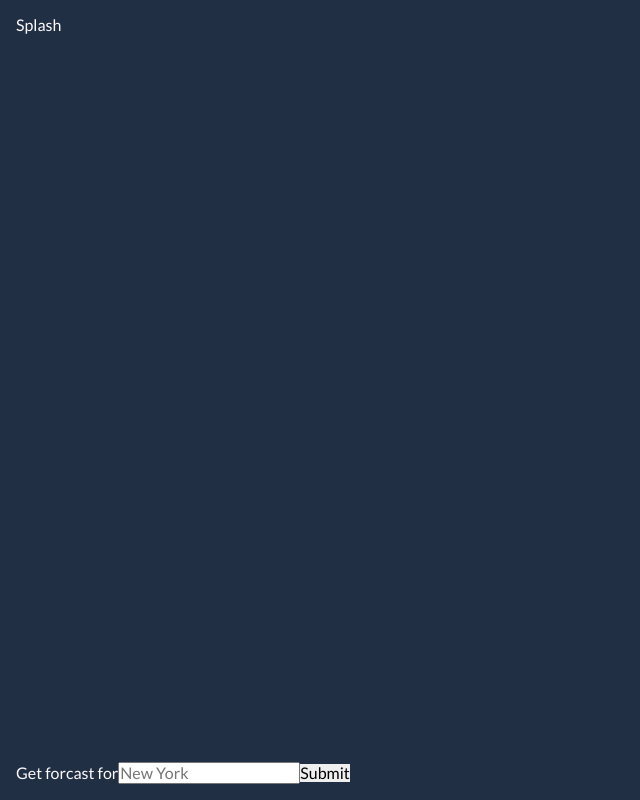
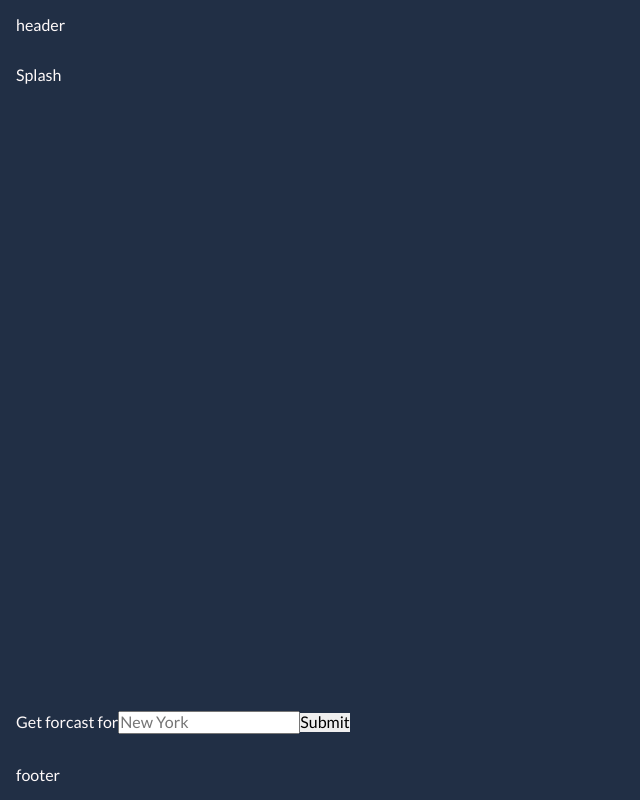
Before and after one commit to AB6923/daily-forecast, a React (Create React App) app: page / in a window 1280 px wide. Shown: the whole page, without its empty margins (0-640 px from the left). Built offline with nearby package versions, Linux system fonts and the light colour scheme; the HTML template or start-up script is replaced by a standard one.

Commit message:
render initial forcast data

```diff
--- a/src/App.js
+++ b/src/App.js
@@ -9,12 +9,14 @@ export default function App() {
 	return (
 		<WeatherContextProvider>
 			<div className='container'>
+				<header>header</header>
 				<main>
 					<Splash />
 					<Loading />
 					<Forcast />
 				</main>
 				<Form />
+				<footer>footer</footer>
 			</div>
 		</WeatherContextProvider>
 	)
--- a/src/components/CurrentWeather.js
+++ b/src/components/CurrentWeather.js
@@ -1,16 +1,12 @@
-// import React, { useContext } from 'react'
-// import { WeatherContext } from '../contexts/WeatherContext'
-// import { WeatherIcon, Temp } from '../components'
+import React from 'react'
+import { WeatherIcon, Temp } from '../components'
 
-export const CurrentWeather = () => {
-	// const { weatherData } = useContext(WeatherContext)
-	// const icon = weatherData.current.weather[0].icon
-
+export const CurrentWeather = ({ weatherData }) => {
+	console.log(weatherData)
 	return (
-		<article className='current-weather'>
-			current weather
-			{/* <WeatherIcon iconRef={icon} />
-			<Temp temp={weatherData.current.temp} country={weatherData.country} /> */}
+		<article className='forcast-card'>
+			<WeatherIcon iconRef={weatherData.icon} />
+			<Temp temp={weatherData.currentTemp} country={weatherData.country} />
 		</article>
 	)
 }
--- a/src/components/Forcast.js
+++ b/src/components/Forcast.js
@@ -1,16 +1,25 @@
 import React, { useContext } from 'react'
 import { WeatherContext } from '../contexts/WeatherContext'
 import { CurrentWeather } from '../components'
+import { UpcomingWeather } from './UpcomingWeather'
 
 export const Forcast = () => {
-	const { currentWeather, isLoading } = useContext(WeatherContext)
+	const { currentWeather, upcomingWeather, isLoading } = useContext(
+		WeatherContext
+	)
+
 	return currentWeather && !isLoading ? (
 		<section className='forcast'>
 			<header>
 				The weather in
 				<h1>{currentWeather.location}</h1>
 			</header>
-			{/* <CurrentWeather /> */}
+			<div className='forcast-cards'>
+				<CurrentWeather weatherData={currentWeather} />
+				{upcomingWeather.map((forcast, i) => (
+					<UpcomingWeather weatherData={forcast} key={i} />
+				))}
+			</div>
 		</section>
 	) : null
 }
--- a/src/components/Form.js
+++ b/src/components/Form.js
@@ -1,5 +1,6 @@
 import React, { useContext, useState } from 'react'
 import { WeatherContext } from '../contexts/WeatherContext'
+import { toTitleCase } from '../utils/toTitleCase'
 
 export const Form = () => {
 	const { setLocation } = useContext(WeatherContext)
@@ -20,7 +21,7 @@ export const Form = () => {
 						type='text'
 						placeholder='New York'
 						value={locationInput}
-						onChange={(e) => setLocationInput(e.target.value)}
+						onChange={(e) => setLocationInput(toTitleCase(e.target.value))}
 						required
 					/>
 					<input type='submit' />
--- a/src/components/UpcomingWeather.js
+++ b/src/components/UpcomingWeather.js
@@ -1,5 +1,12 @@
 import React, { useContext } from 'react'
+import { WeatherIcon } from './WeatherIcon'
 
-export const UpcomingWeather = () => {
-	return <article className='upcomingWeather'>upcoming weather</article>
+export const UpcomingWeather = ({ weatherData }) => {
+	console.log(weatherData)
+	return (
+		<article className='forcast-card'>
+			<WeatherIcon iconRef={weatherData.icon} />
+			<p>{weatherData.description}</p>
+		</article>
+	)
 }
--- a/src/sass/_elements.scss
+++ /dev/null
@@ -1,19 +0,0 @@
-body,
-html {
-	color: $textColor;
-	font-family: $mainFont;
-	background-color: $backgroundColor;
-}
-
-.weather-icon {
-	position: relative;
-	width: 300px;
-	height: 300px;
-}
-
-header,
-main,
-aside,
-footer {
-	padding: 1rem;
-}
--- a/src/sass/_variables.scss
+++ /dev/null
@@ -1,12 +0,0 @@
-// color palette: https://coolors.co/212f45-fdac49-fcd422-fffafa
-
-@import url('https://fonts.googleapis.com/css2?family=Lato&display=swap');
-
-$backgroundColor: #212f45;
-$textColor: #fffafa;
-$mainFont: 'Lato', sans-serif;
-
-$gray: #a3a3a3;
-$orange: #fdac49;
-$yellow: #fcd422;
-$white: #fffafa;
--- a/src/sass/components/_layout.scss
+++ /dev/null
@@ -1,12 +0,0 @@
-.container {
-	width: 100%;
-	height: 100vh;
-	display: flex;
-	flex-direction: column;
-	background: $backgroundColor;
-	overflow: hidden;
-}
-
-.container > main {
-	flex-grow: 1;
-}
--- a/src/sass/index.scss
+++ b/src/sass/index.scss
@@ -1,7 +1,54 @@
+// color palette: https://coolors.co/212f45-fdac49-fcd422-fffafa
+
 @import './resets';
-@import './variables';
-@import './elements';
-@import './keyframes';
-@import './mixins';
+@import url('https://fonts.googleapis.com/css2?family=Lato&display=swap');
 
-@import './components/layout';
+$backgroundColor: #212f45;
+$textColor: #fffafa;
+$mainFont: 'Lato', sans-serif;
+
+$gray: #a3a3a3;
+$orange: #fdac49;
+$yellow: #fcd422;
+$white: #fffafa;
+
+body,
+html {
+	color: $textColor;
+	font-family: $mainFont;
+	background-color: $backgroundColor;
+}
+
+.container {
+	width: 100%;
+	height: 100vh;
+	display: grid;
+	grid-template-rows: auto 1fr auto auto;
+	background: $backgroundColor;
+}
+
+.container > main {
+	width: 100%;
+	height: 100%;
+	overflow: scroll;
+}
+
+header,
+main,
+aside,
+footer,
+.forcast-card {
+	padding: 1rem;
+}
+
+.weather-icon {
+	position: relative;
+	width: 300px;
+	height: 300px;
+}
+
+.forcast-card {
+	display: flex;
+	flex-direction: column;
+	align-items: center;
+}
--- /dev/null
+++ b/src/utils/toTitleCase.js
@@ -0,0 +1,8 @@
+// toTitleCase ==========
+export const toTitleCase = (str) => {
+	return str
+		.toLowerCase()
+		.split(' ')
+		.map((word) => word.charAt(0).toUpperCase() + word.slice(1))
+		.join(' ')
+}
```
Also changed, not shown: src/sass/_keyframes.scss (deleted), src/sass/_mixins.scss (deleted).
